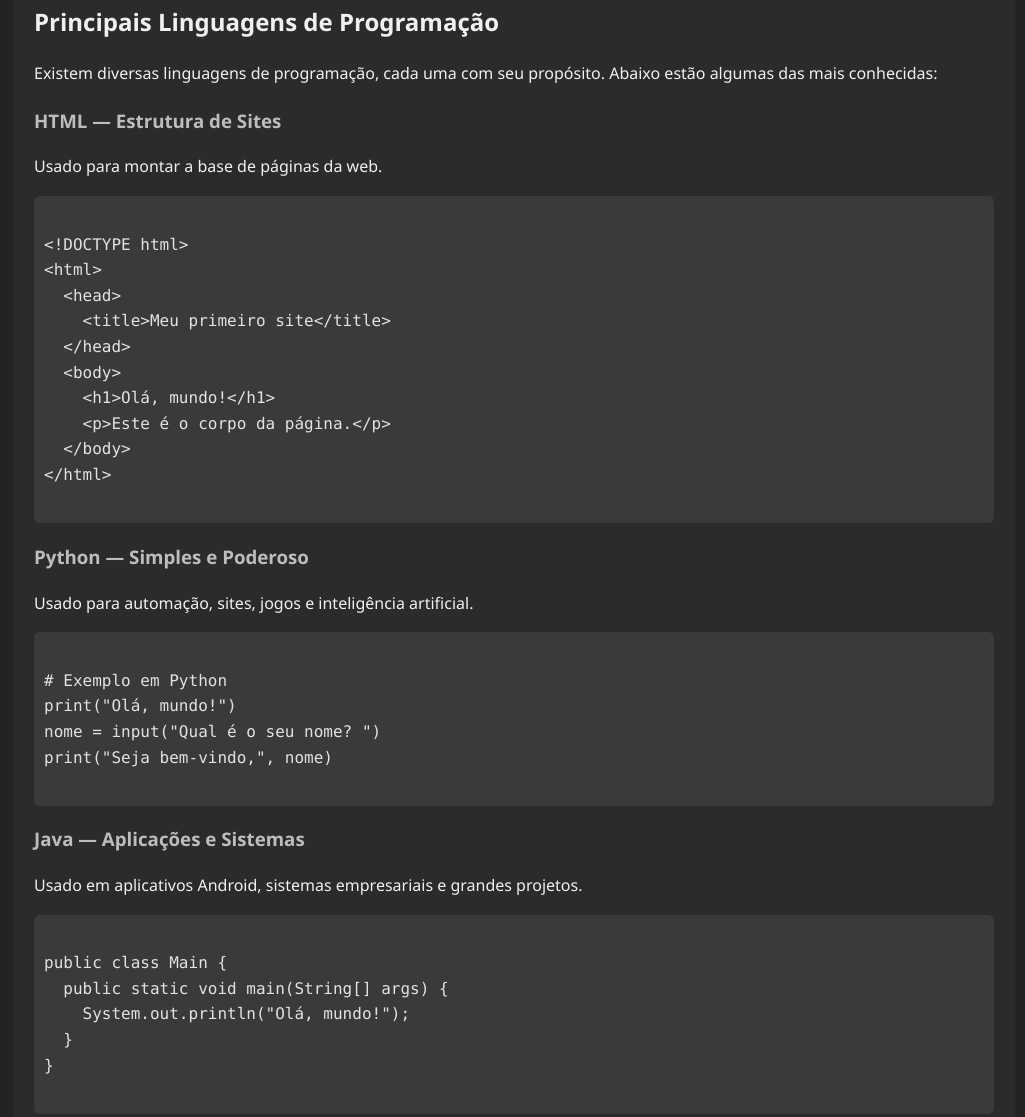
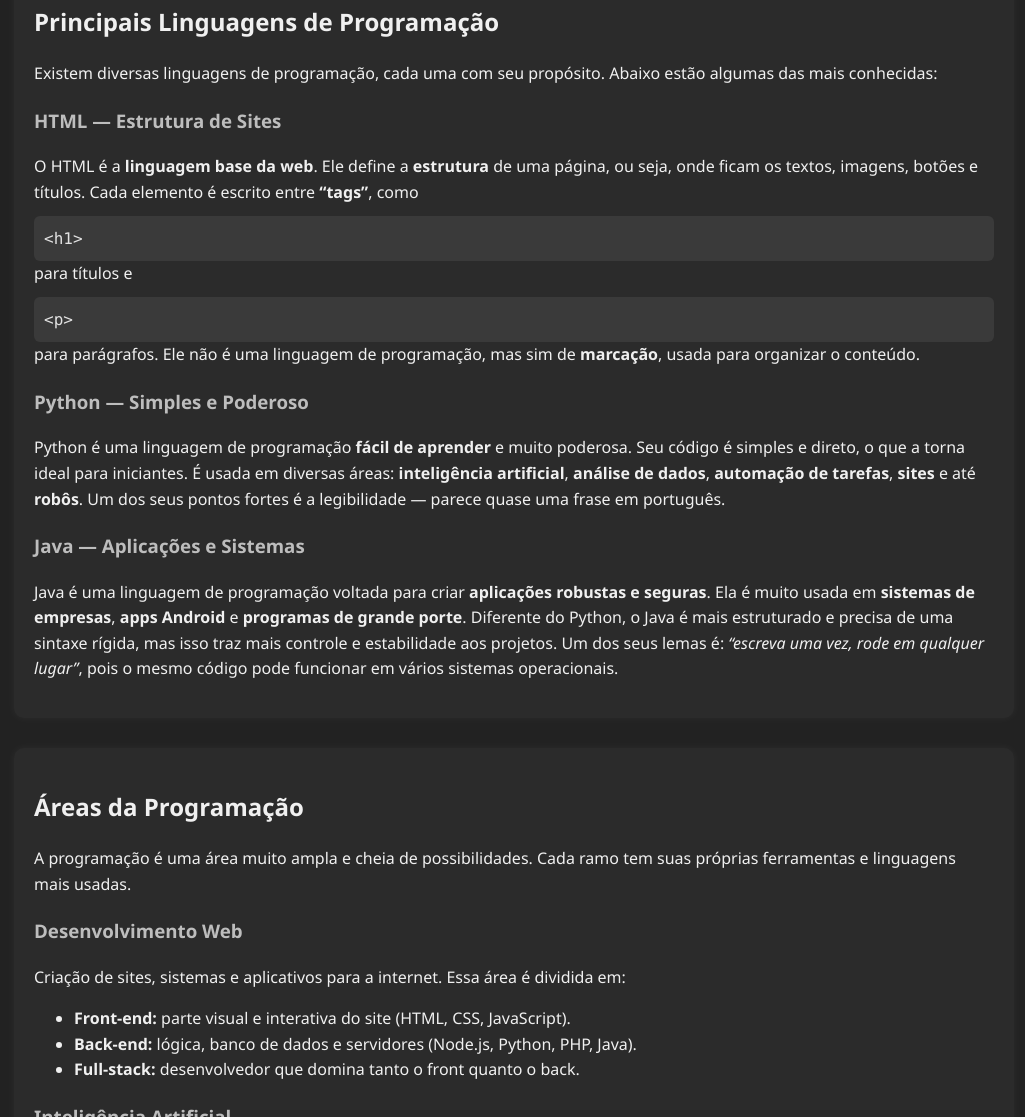
Before and after one commit to joao1237dsdsdsd/progama-o, a plain HTML site: page index.html in a window 1280 px wide. Shown: the part 665-1782 px from the top of the page, without its empty margins (126-1151 px from the left). Drawn offline with Linux system fonts and the light colour scheme.

Commit message:
Add files via upload

```diff
--- a/index.html
+++ b/index.html
@@ -36,38 +36,33 @@
       </p>
 
       <h3 class="linguagem">HTML — Estrutura de Sites</h3>
-      <p>Usado para montar a base de páginas da web.</p>
-      <code>
-&lt;!DOCTYPE html&gt;
-&lt;html&gt;
-  &lt;head&gt;
-    &lt;title&gt;Meu primeiro site&lt;/title&gt;
-  &lt;/head&gt;
-  &lt;body&gt;
-    &lt;h1&gt;Olá, mundo!&lt;/h1&gt;
-    &lt;p&gt;Este é o corpo da página.&lt;/p&gt;
-  &lt;/body&gt;
-&lt;/html&gt;
-      </code>
+      <p>
+        O HTML é a <strong>linguagem base da web</strong>. Ele define a <strong>estrutura</strong> de uma página,
+        ou seja, onde ficam os textos, imagens, botões e títulos.
+        Cada elemento é escrito entre <strong>“tags”</strong>, como <code>&lt;h1&gt;</code> para títulos
+        e <code>&lt;p&gt;</code> para parágrafos.
+        Ele não é uma linguagem de programação, mas sim de <strong>marcação</strong>, usada para organizar o conteúdo.
+      </p>
 
       <h3 class="linguagem">Python — Simples e Poderoso</h3>
-      <p>Usado para automação, sites, jogos e inteligência artificial.</p>
-      <code>
-# Exemplo em Python
-print("Olá, mundo!")
-nome = input("Qual é o seu nome? ")
-print("Seja bem-vindo,", nome)
-      </code>
+      <p>
+        Python é uma linguagem de programação <strong>fácil de aprender</strong> e muito poderosa.
+        Seu código é simples e direto, o que a torna ideal para iniciantes.
+        É usada em diversas áreas: <strong>inteligência artificial</strong>, <strong>análise de dados</strong>,
+        <strong>automação de tarefas</strong>, <strong>sites</strong> e até <strong>robôs</strong>.
+        Um dos seus pontos fortes é a legibilidade — parece quase uma frase em português.
+      </p>
 
       <h3 class="linguagem">Java — Aplicações e Sistemas</h3>
-      <p>Usado em aplicativos Android, sistemas empresariais e grandes projetos.</p>
-      <code>
-public class Main {
-  public static void main(String[] args) {
-    System.out.println("Olá, mundo!");
-  }
-}
-      </code>
+      <p>
+        Java é uma linguagem de programação voltada para criar <strong>aplicações robustas e seguras</strong>.
+        Ela é muito usada em <strong>sistemas de empresas</strong>, <strong>apps Android</strong> e
+        <strong>programas de grande porte</strong>.
+        Diferente do Python, o Java é mais estruturado e precisa de uma sintaxe rígida,
+        mas isso traz mais controle e estabilidade aos projetos.
+        Um dos seus lemas é: <em>“escreva uma vez, rode em qualquer lugar”</em>, pois o mesmo código pode funcionar
+        em vários sistemas operacionais.
+      </p>
     </section>
 
     <section id="areas">
@@ -116,22 +111,7 @@ public class Main {
       </p>
     </section>
 
-    <section id="motivo">
-      <h2>Por que aprender Programação?</h2>
-      <p>
-        Aprender programação desenvolve lógica, criatividade e resolução de problemas.
-        É uma habilidade essencial para o futuro e pode abrir muitas oportunidades.
-      </p>
-      <ul>
-        <li>Desenvolve o raciocínio lógico</li>
-        <li>Aumenta as chances de uma boa carreira</li>
-        <li>Permite criar soluções e inovações</li>
-      </ul>
-      <p>
-        Aprender programação pode ser o primeiro passo para construir uma carreira na tecnologia — uma das áreas que mais cresce no mundo.
-        Com dedicação, é possível transformar curiosidade em profissão e criar ferramentas que impactam a vida das pessoas.
-      </p>
-    </section>
+
   </main>
 
   <footer>
```
